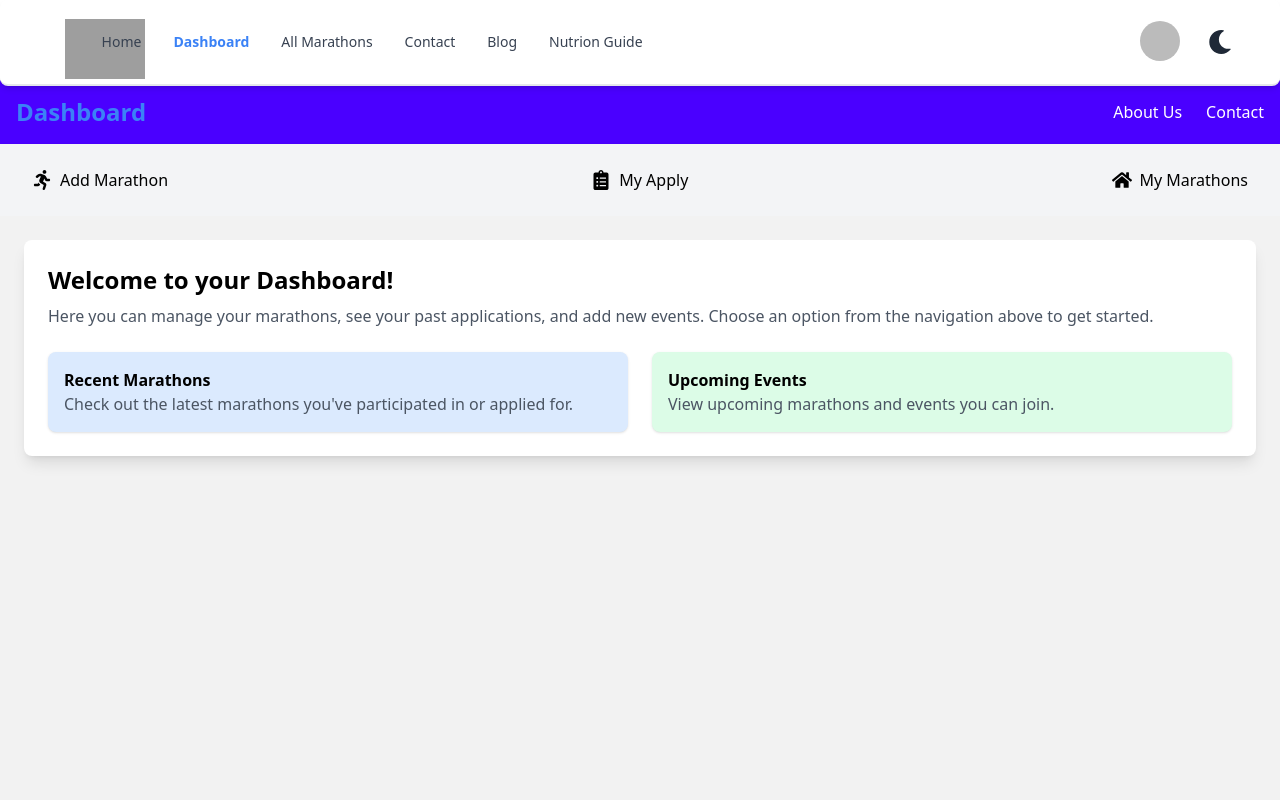
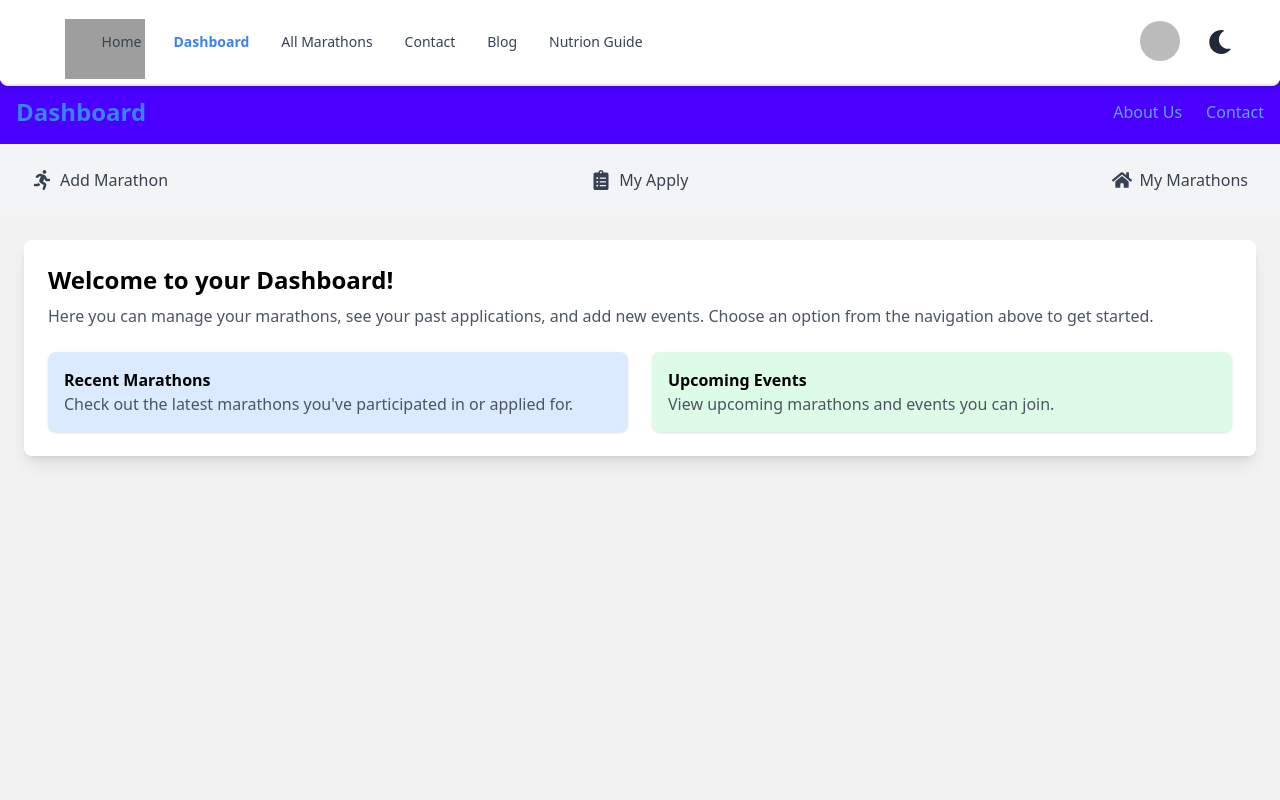
Before and after one commit to Mthe001/Marathon_240, a React (Vite) app: page /dashboard in a window 1280 px wide. Shown: the top 800 px of the page. Built offline with nearby package versions, Linux system fonts and the light colour scheme; no server answers; sample sign-in values are in the browser's storage; grey boxes are pictures that could not be loaded.

Commit message:
fix(dashboard):color-sense

```diff
--- a/src/layout/Dashboard.jsx
+++ b/src/layout/Dashboard.jsx
@@ -1,9 +1,13 @@
 import React, { useState } from 'react';
-import { Outlet, Link } from 'react-router-dom'; // Import Outlet for rendering nested routes
+import { Outlet, Link, useLocation } from 'react-router-dom'; // Import useLocation for active route detection
 import { FaRunning, FaClipboardList, FaHome, FaBars } from 'react-icons/fa'; // Icons for the navigation links
 
 const Dashboard = () => {
     const [isMenuOpen, setIsMenuOpen] = useState(false); // State to toggle the mobile menu
+    const location = useLocation(); // Get current route
+
+    // Function to check if a link is active
+    const isActive = (path) => location.pathname === path ? "text-blue-500 font-bold" : "text-gray-700 dark:text-gray-300";
 
     return (
         <div className="min-h-screen mt-20 flex flex-col bg-white dark:bg-zinc-900 text-black dark:text-gray-50">
@@ -21,9 +25,8 @@ const Dashboard = () => {
 
                     {/* Desktop Navbar */}
                     <ul className="hidden md:flex space-x-6">
-
-                        <li><Link to="/about-us" className="hover:underline">About Us</Link></li>
-                        <li><Link to="/contact" className="hover:underline">Contact</Link></li>
+                        <li><Link to="/about-us" className="text-blue-400 hover:underline">About Us</Link></li>
+                        <li><Link to="/contact" className="text-blue-400 hover:underline">Contact</Link></li>
                     </ul>
                 </div>
             </div>
@@ -32,8 +35,8 @@ const Dashboard = () => {
             {isMenuOpen && (
                 <div className="md:hidden bg-gray-800 text-white p-4">
                     <ul className="space-y-4">
-                        <li><Link to="/about-us" className="hover:underline">About Us</Link></li>
-                        <li><Link to="/contact" className="hover:underline">Contact</Link></li>
+                        <li><Link to="/about-us" className="text-blue-400 hover:underline">About Us</Link></li>
+                        <li><Link to="/contact" className="text-blue-400 hover:underline">Contact</Link></li>
                     </ul>
                 </div>
             )}
@@ -46,7 +49,7 @@ const Dashboard = () => {
                         <li>
                             <Link
                                 to="/dashboard/add_marathon"
-                                className="flex items-center space-x-2 px-4 py-2 rounded-md hover:bg-gray-200 dark:hover:bg-zinc-700 transition-all"
+                                className={`flex items-center space-x-2 px-4 py-2 rounded-md hover:bg-gray-200 dark:hover:bg-zinc-700 transition-all ${isActive("/dashboard/add_marathon")}`}
                             >
                                 <FaRunning className="w-5 h-5" />
                                 <span>Add Marathon</span>
@@ -55,7 +58,7 @@ const Dashboard = () => {
                         <li>
                             <Link
                                 to="/dashboard/my_apply"
-                                className="flex items-center space-x-2 px-4 py-2 rounded-md hover:bg-gray-200 dark:hover:bg-zinc-700 transition-all"
+                                className={`flex items-center space-x-2 px-4 py-2 rounded-md hover:bg-gray-200 dark:hover:bg-zinc-700 transition-all ${isActive("/dashboard/my_apply")}`}
                             >
                                 <FaClipboardList className="w-5 h-5" />
                                 <span>My Apply</span>
@@ -64,7 +67,7 @@ const Dashboard = () => {
                         <li>
                             <Link
                                 to="/dashboard/my_marathon"
-                                className="flex items-center space-x-2 px-4 py-2 rounded-md hover:bg-gray-200 dark:hover:bg-zinc-700 transition-all"
+                                className={`flex items-center space-x-2 px-4 py-2 rounded-md hover:bg-gray-200 dark:hover:bg-zinc-700 transition-all ${isActive("/dashboard/my_marathon")}`}
                             >
                                 <FaHome className="w-5 h-5" />
                                 <span>My Marathons</span>
@@ -77,7 +80,7 @@ const Dashboard = () => {
                         <li>
                             <Link
                                 to="/dashboard/add_marathon"
-                                className="flex items-center space-x-2 px-4 py-2 rounded-md hover:bg-gray-200 dark:hover:bg-zinc-700 transition-all"
+                                className={`flex items-center space-x-2 px-4 py-2 rounded-md hover:bg-gray-200 dark:hover:bg-zinc-700 transition-all ${isActive("/dashboard/add_marathon")}`}
                             >
                                 <FaRunning className="w-5 h-5" />
                                 <span>Add Marathon</span>
@@ -86,7 +89,7 @@ const Dashboard = () => {
                         <li>
                             <Link
                                 to="/dashboard/my_apply"
-                                className="flex items-center space-x-2 px-4 py-2 rounded-md hover:bg-gray-200 dark:hover:bg-zinc-700 transition-all"
+                                className={`flex items-center space-x-2 px-4 py-2 rounded-md hover:bg-gray-200 dark:hover:bg-zinc-700 transition-all ${isActive("/dashboard/my_apply")}`}
                             >
                                 <FaClipboardList className="w-5 h-5" />
                                 <span>My Apply</span>
@@ -95,7 +98,7 @@ const Dashboard = () => {
                         <li>
                             <Link
                                 to="/dashboard/my_marathon"
-                                className="flex items-center space-x-2 px-4 py-2 rounded-md hover:bg-gray-200 dark:hover:bg-zinc-700 transition-all"
+                                className={`flex items-center space-x-2 px-4 py-2 rounded-md hover:bg-gray-200 dark:hover:bg-zinc-700 transition-all ${isActive("/dashboard/my_marathon")}`}
                             >
                                 <FaHome className="w-5 h-5" />
                                 <span>My Marathons</span>
```
